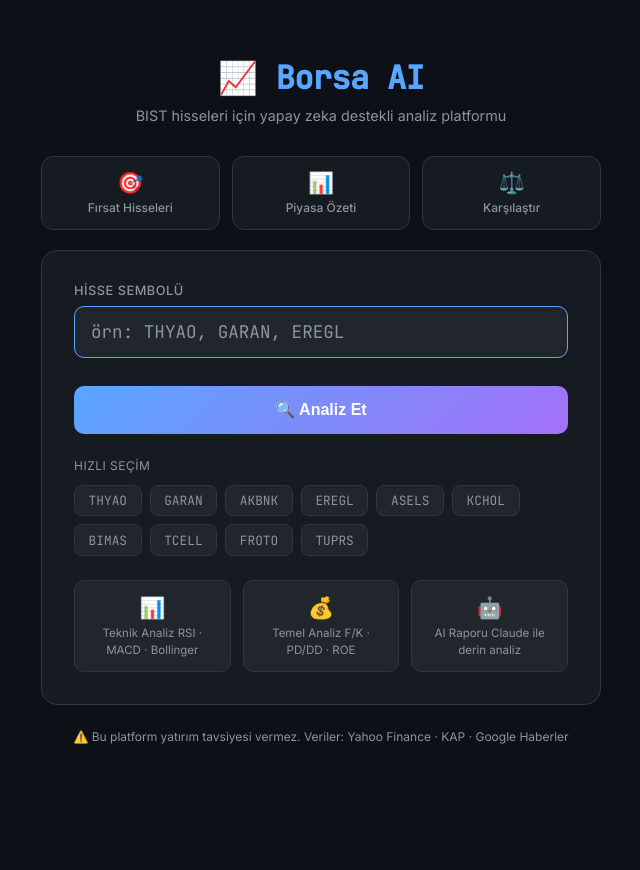
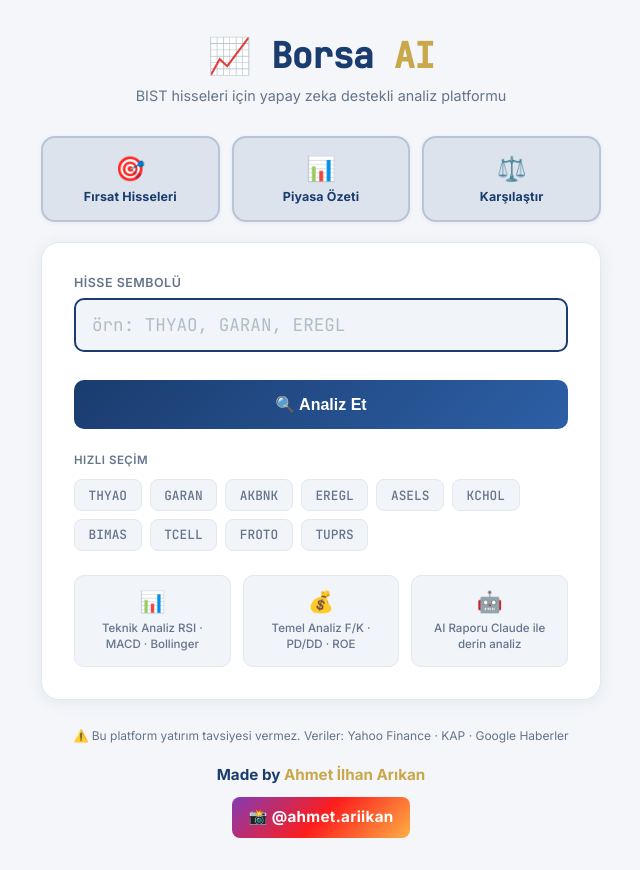
Before and after one commit to zovexl26-dot/Borsa-ai, a Flask app: page / in a window 1280 px wide. Shown: the whole page, without its empty margins (319-959 px from the left). Before the commit the page ends 744 px from the top, so only its background shows below. Run offline with Flask 3, Linux system fonts and the light colour scheme.

Commit message:
index beyaz tema guncellendi

```diff
--- a/templates/index.html
+++ b/templates/index.html
@@ -8,46 +8,60 @@
     <link href="https://fonts.googleapis.com/css2?family=Inter:wght@300;400;500;600;700&family=JetBrains+Mono:wght@400;500&display=swap" rel="stylesheet">
     <style>
         :root {
-            --bg: #0d1117; --card: #161b22; --border: #30363d;
-            --accent: #58a6ff; --green: #3fb950; --red: #f85149;
-            --yellow: #e3b341; --text: #e6edf3; --muted: #8b949e; --surface: #21262d;
+            --bg: #f4f6f9;
+            --card: #ffffff;
+            --border: #e2e8f0;
+            --accent: #1a3c6e;
+            --accent2: #c9a84c;
+            --green: #1a7f4b;
+            --red: #c0392b;
+            --text: #1a202c;
+            --muted: #64748b;
+            --surface: #f1f4f8;
+            --nav-bg: #dce3ed;
+            --shadow: 0 2px 16px rgba(26,60,110,0.08);
         }
         * { margin: 0; padding: 0; box-sizing: border-box; }
-        body { background: var(--bg); color: var(--text); font-family: 'Inter', sans-serif; min-height: 100vh; display: flex; align-items: center; justify-content: center; padding: 2rem 1rem; }
+        body { background: var(--bg); color: var(--text); font-family: 'Inter', sans-serif; min-height: 100vh; display: flex; flex-direction: column; align-items: center; justify-content: center; padding: 2rem 1rem; }
         .container { max-width: 560px; width: 100%; }
         .logo { text-align: center; margin-bottom: 2rem; }
-        .logo h1 { font-family: 'JetBrains Mono', monospace; font-size: 2rem; font-weight: 700; color: var(--accent); letter-spacing: -0.02em; }
+        .logo h1 { font-family: 'JetBrains Mono', monospace; font-size: 2.2rem; font-weight: 700; color: var(--accent); letter-spacing: -0.02em; }
+        .logo h1 span { color: var(--accent2); }
         .logo p { color: var(--muted); font-size: 0.9rem; margin-top: 0.5rem; }
         .nav-butonlar { display: grid; grid-template-columns: repeat(3, 1fr); gap: 0.75rem; margin-bottom: 1.25rem; }
-        .nav-btn { background: var(--card); border: 1px solid var(--border); border-radius: 12px; padding: 0.85rem 0.5rem; text-align: center; text-decoration: none; color: var(--text); transition: all 0.15s; }
-        .nav-btn:hover { border-color: var(--accent); background: rgba(88,166,255,0.06); }
-        .nav-btn .nav-icon { font-size: 1.3rem; margin-bottom: 0.3rem; }
-        .nav-btn .nav-label { font-size: 0.75rem; color: var(--muted); font-weight: 500; }
-        .card { background: var(--card); border: 1px solid var(--border); border-radius: 16px; padding: 2rem; }
+        .nav-btn { background: var(--nav-bg); border: 2px solid #b8c5d6; border-radius: 14px; padding: 1rem 0.5rem; text-align: center; text-decoration: none; color: var(--accent); transition: all 0.15s; box-shadow: 0 1px 4px rgba(26,60,110,0.07); }
+        .nav-btn:hover { border-color: var(--accent2); background: #e8e0cc; transform: translateY(-2px); box-shadow: 0 4px 16px rgba(201,168,76,0.18); }
+        .nav-icon { font-size: 1.5rem; margin-bottom: 0.35rem; }
+        .nav-label { font-size: 0.78rem; color: var(--accent); font-weight: 700; letter-spacing: 0.01em; }
+        .card { background: var(--card); border: 1px solid var(--border); border-radius: 18px; padding: 2rem; box-shadow: var(--shadow); }
         .form-group { margin-bottom: 1.25rem; }
-        label { display: block; font-size: 0.8rem; color: var(--muted); text-transform: uppercase; letter-spacing: 0.5px; margin-bottom: 0.5rem; font-weight: 500; }
-        input[type="text"] { width: 100%; background: var(--surface); border: 1px solid var(--border); border-radius: 10px; padding: 0.85rem 1rem; color: var(--text); font-family: 'JetBrains Mono', monospace; font-size: 1.1rem; font-weight: 500; letter-spacing: 0.05em; text-transform: uppercase; outline: none; transition: border-color 0.2s; }
+        label { display: block; font-size: 0.78rem; color: var(--muted); text-transform: uppercase; letter-spacing: 0.5px; margin-bottom: 0.5rem; font-weight: 600; }
+        input[type="text"] { width: 100%; background: var(--surface); border: 2px solid var(--border); border-radius: 10px; padding: 0.85rem 1rem; color: var(--text); font-family: 'JetBrains Mono', monospace; font-size: 1.1rem; font-weight: 500; letter-spacing: 0.05em; text-transform: uppercase; outline: none; transition: border-color 0.2s; }
         input[type="text"]:focus { border-color: var(--accent); }
-        input[type="text"]::placeholder { color: var(--muted); font-weight: 400; text-transform: none; letter-spacing: 0; }
-        .btn { width: 100%; background: linear-gradient(135deg, var(--accent) 0%, #a371f7 100%); color: #fff; border: none; border-radius: 10px; padding: 0.9rem; font-size: 1rem; font-weight: 600; cursor: pointer; transition: opacity 0.2s; margin-top: 0.5rem; }
-        .btn:hover { opacity: 0.9; }
-        .error { background: rgba(248,81,73,0.1); border: 1px solid rgba(248,81,73,0.3); border-radius: 8px; padding: 0.75rem 1rem; color: var(--red); font-size: 0.85rem; margin-bottom: 1rem; }
+        input[type="text"]::placeholder { color: #b0bec5; font-weight: 400; text-transform: none; letter-spacing: 0; }
+        .btn { width: 100%; background: linear-gradient(135deg, var(--accent) 0%, #2d5fa6 100%); color: #fff; border: none; border-radius: 10px; padding: 0.95rem; font-size: 1rem; font-weight: 700; cursor: pointer; transition: all 0.2s; margin-top: 0.5rem; }
+        .btn:hover { opacity: 0.92; transform: translateY(-1px); box-shadow: 0 4px 16px rgba(26,60,110,0.25); }
+        .error { background: #fff5f5; border: 1px solid #feb2b2; border-radius: 8px; padding: 0.75rem 1rem; color: var(--red); font-size: 0.85rem; margin-bottom: 1rem; }
         .quick-picks { margin-top: 1.5rem; }
-        .quick-label { font-size: 0.75rem; color: var(--muted); text-transform: uppercase; letter-spacing: 0.5px; margin-bottom: 0.75rem; }
+        .quick-label { font-size: 0.72rem; color: var(--muted); text-transform: uppercase; letter-spacing: 0.5px; margin-bottom: 0.75rem; font-weight: 600; }
         .picks { display: flex; gap: 0.5rem; flex-wrap: wrap; }
-        .pick-btn { background: var(--surface); border: 1px solid var(--border); border-radius: 8px; padding: 0.4rem 0.85rem; color: var(--muted); font-size: 0.8rem; font-family: 'JetBrains Mono', monospace; cursor: pointer; transition: all 0.15s; }
-        .pick-btn:hover { color: var(--accent); border-color: var(--accent); background: rgba(88,166,255,0.08); }
+        .pick-btn { background: var(--surface); border: 1.5px solid var(--border); border-radius: 8px; padding: 0.4rem 0.85rem; color: var(--muted); font-size: 0.8rem; font-family: 'JetBrains Mono', monospace; cursor: pointer; transition: all 0.15s; font-weight: 500; }
+        .pick-btn:hover { color: var(--accent); border-color: var(--accent2); background: #fffbf0; }
         .features { display: grid; grid-template-columns: repeat(3, 1fr); gap: 0.75rem; margin-top: 1.5rem; }
         .feature { background: var(--surface); border: 1px solid var(--border); border-radius: 10px; padding: 0.85rem; text-align: center; }
         .feature-icon { font-size: 1.3rem; margin-bottom: 0.35rem; }
-        .feature-text { font-size: 0.72rem; color: var(--muted); line-height: 1.4; }
-        .footer { text-align: center; margin-top: 1.5rem; color: var(--muted); font-size: 0.75rem; }
+        .feature-text { font-size: 0.72rem; color: var(--muted); line-height: 1.4; font-weight: 500; }
+        .footer { text-align: center; margin-top: 1.5rem; color: var(--muted); font-size: 0.75rem; line-height: 2; }
+        .made-by { margin-top: 0.75rem; font-size: 0.95rem; color: var(--accent); font-weight: 700; }
+        .made-by span { color: var(--accent2); }
+        .insta-link { display: inline-block; margin-top: 0.4rem; font-size: 0.95rem; color: #fff; background: linear-gradient(135deg, #833ab4, #fd1d1d, #fcb045); border-radius: 8px; padding: 0.35rem 1rem; font-weight: 700; text-decoration: none; letter-spacing: 0.02em; }
+        .insta-link:hover { opacity: 0.88; }
     </style>
 </head>
 <body>
 <div class="container">
     <div class="logo">
-        <h1>📈 Borsa AI</h1>
+        <h1>📈 Borsa <span>AI</span></h1>
         <p>BIST hisseleri için yapay zeka destekli analiz platformu</p>
     </div>
 
@@ -97,6 +111,8 @@
 
     <div class="footer">
         ⚠️ Bu platform yatırım tavsiyesi vermez. Veriler: Yahoo Finance · KAP · Google Haberler
+        <div class="made-by">Made by <span>Ahmet İlhan Arıkan</span></div>
+        <a href="https://instagram.com/ahmet.ariikan" target="_blank" class="insta-link">📸 @ahmet.ariikan</a>
     </div>
 </div>
 </body>
```
